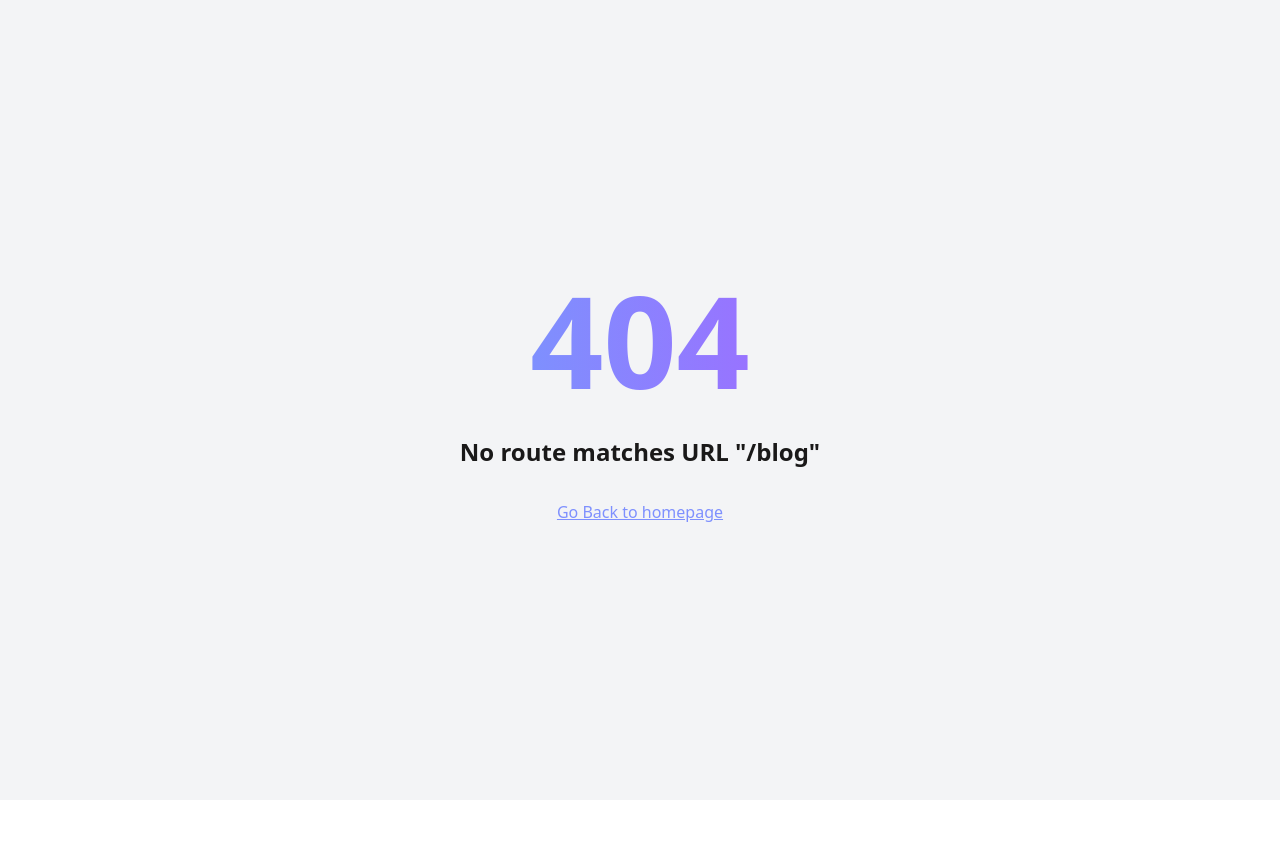
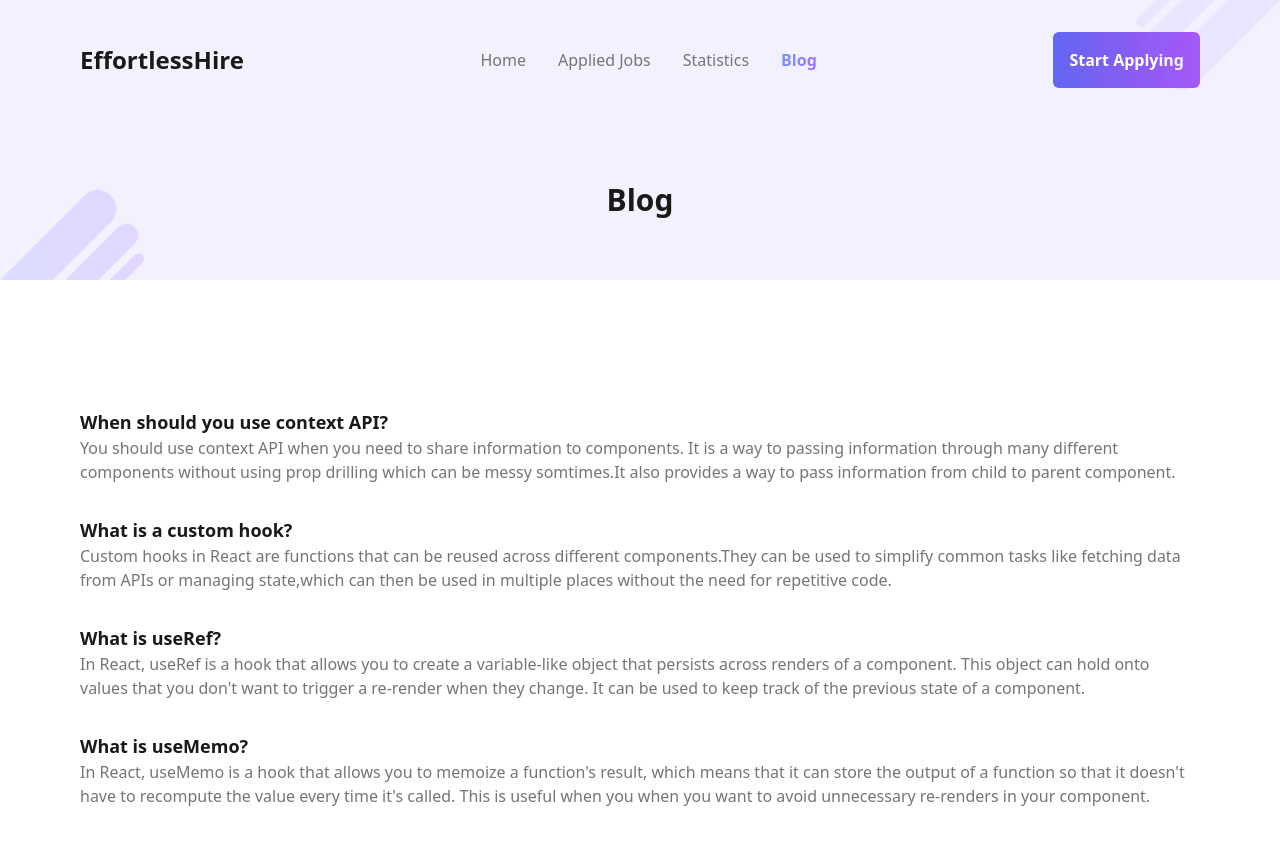
Before and after one commit to Rownokzahan/effortless-hire, a React (Vite) app: page /blog in a window 1280 px wide. Before the commit this address had no page. Shown: the top 844 px of the page. Before the commit the page ends 800 px from the top, so only its background shows below. Built offline with nearby package versions, Linux system fonts and the light colour scheme.

Commit message:
Create Blog Component

```diff
--- /dev/null
+++ b/src/components/Blog.jsx
@@ -0,0 +1,45 @@
+import React from 'react';
+import Banner from './Banner';
+
+const Blog = () => {
+    return (
+        <>
+            <Banner>Blog</Banner>
+
+            <section className='mx-2 md:mx-10 lg:mx-20 my-16 md:my-32 space-y-8'>
+
+                <div>
+                    <h3 className="text-lg text-ui-dark font-semibold">When should you use context API?</h3>
+                    <p className='text-ui-light-gray'>
+                        You should use context API when you need to share information to components.
+                        It is a way to passing information through many different components without using prop drilling which can be messy somtimes.It also provides a way to pass information from child to parent component.
+                    </p>
+                </div>
+
+                <div>
+                    <h3 className="text-lg text-ui-dark font-semibold">What is a custom hook?</h3>
+                    <p className='text-ui-light-gray'>
+                        Custom hooks in React are functions that can be reused across different components.They can be used to simplify common tasks like fetching data from APIs or managing state,which can then be used in multiple places without the need for repetitive code.
+                    </p>
+                </div>
+
+                <div>
+                    <h3 className="text-lg text-ui-dark font-semibold">What is useRef?</h3>
+                    <p className='text-ui-light-gray'>
+                        In React, useRef is a hook that allows you to create a variable-like object that persists across renders of a component. This object can hold onto values that you don't want to trigger a re-render when they change. It can be used to keep track of the previous state of a component.
+                    </p>
+                </div>
+
+                <div>
+                    <h3 className="text-lg text-ui-dark font-semibold">What is useMemo?</h3>
+                    <p className='text-ui-light-gray'>
+                        In React, useMemo is a hook that allows you to memoize a function's result, which means that it can store the output of a function so that it doesn't have to recompute the value every time it's called. This is useful when you when you want to avoid unnecessary re-renders in your component.
+                    </p>
+                </div>
+
+            </section>
+        </>
+    );
+};
+
+export default Blog;
--- a/src/components/Header.jsx
+++ b/src/components/Header.jsx
@@ -18,8 +18,8 @@ const Header = () => {
             <div className={`menu ${openNavLink ? 'flex' : 'hidden'}`}>
                 <RxCross1 onClick={() => setOpenNavLink(false)} className="w-6 h-6 absolute right-2 top-2 md:hidden" />
                 <ActiveLink to={'/'}>Home</ActiveLink>
+                <ActiveLink to={'/applied-jobs'}>Applied Jobs</ActiveLink>
                 <ActiveLink to={'/statistics'}>Statistics</ActiveLink>
-                <ActiveLink to={'/applied-jobs'}>Applied Jobs</ActiveLink>
                 <ActiveLink to={'/blog'}>Blog</ActiveLink>
             </div>
 
--- a/src/main.jsx
+++ b/src/main.jsx
@@ -11,6 +11,7 @@ import AppliedJobs from './components/AppliedJobs'
 import { AppliedJobsLoader } from './Loaders/AppliedJobsLoader'
 import { Toaster } from 'react-hot-toast'
 import ErrorPage from './components/ErrorPage'
+import Blog from './components/Blog'
 
 const router = createBrowserRouter([
   {
@@ -35,6 +36,11 @@ const router = createBrowserRouter([
         element: <AppliedJobs />,
         loader: AppliedJobsLoader,
       },
+
+      {
+        path: '/blog',
+        element: <Blog />,
+      },
     ]
   }
 ])
```
Also changed, not shown: 1 other file (tests, documents, lock files or other folders).
